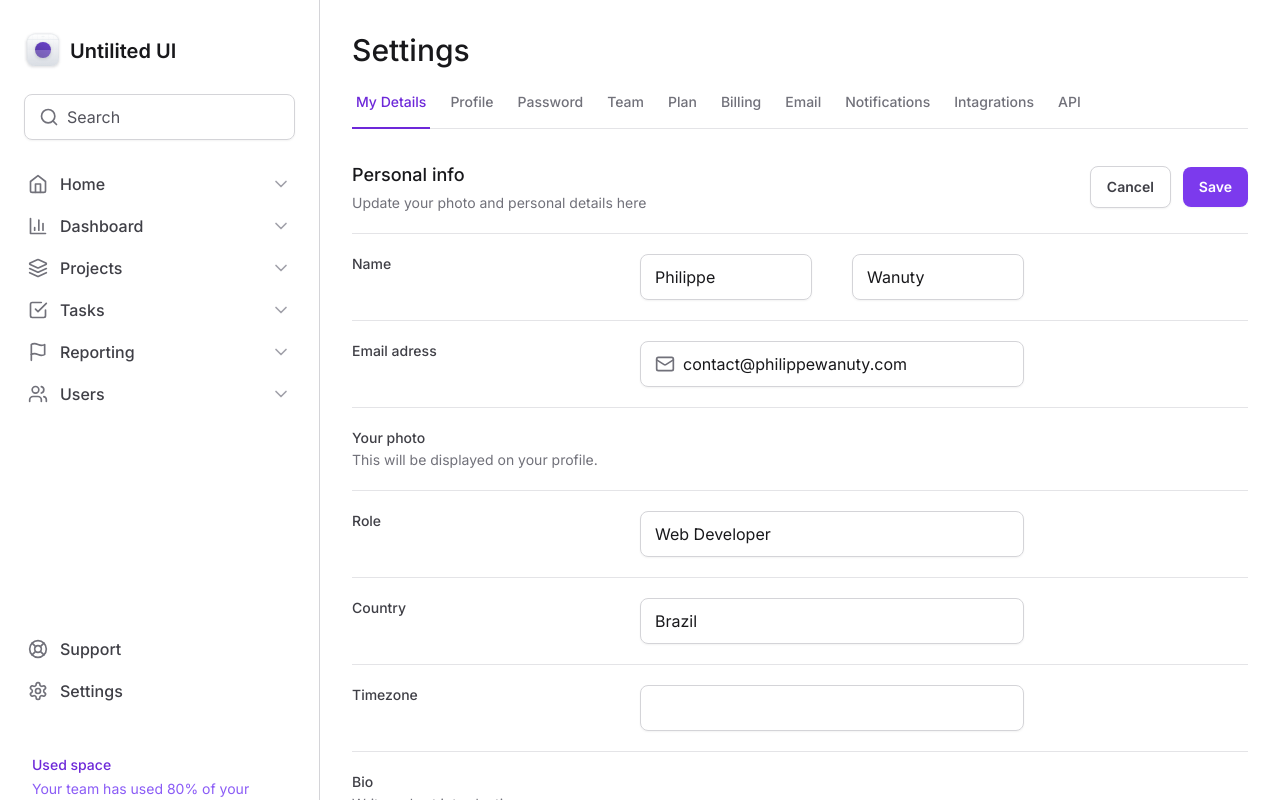
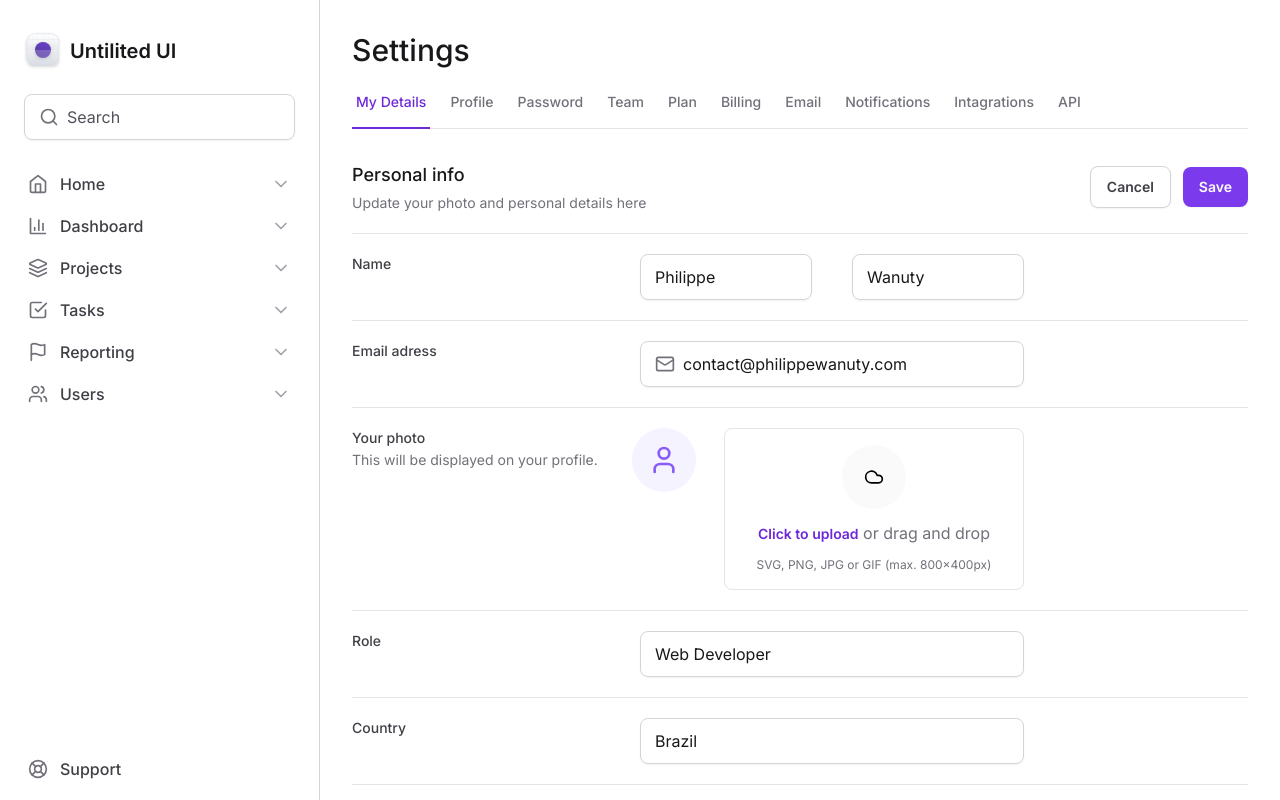
Before and after one commit to philippewanuty/Rocketseat, a Next.js app in the folder Ignite/Tailwind/tailwind-next/: page / in a window 1280 px wide. Shown: the top 800 px of the page. Built offline with nearby package versions, Linux system fonts and the light colour scheme.

Commit message:
Adding complete your foto section

```diff
--- a/Ignite/Tailwind/tailwind-next/src/components/SettingsTabs/BodyPage.tsx
+++ b/Ignite/Tailwind/tailwind-next/src/components/SettingsTabs/BodyPage.tsx
@@ -1,4 +1,4 @@
-import { MailIcon, Search } from 'lucide-react';
+import { Cloud, MailIcon, Search, User } from 'lucide-react';
 import { InputControl, InputPrefix, InputRoot } from '../sidebar/mainNavegation/Input';
 
 export function BodyPage() {
@@ -55,11 +55,26 @@ export function BodyPage() {
 
         {/* Your foto */}
 
-        <div className="flex items-center justify-between border-b  border-zinc-200 pt-5 pb-5  ">
-          <label htmlFor="yourfoto" className="text-sm font-medium text-zinc-700">
+        <div className="grid grid-cols-form border-b  border-zinc-200 pt-5 pb-5  ">
+          <label htmlFor="photo" className="text-sm font-medium text-zinc-700">
             Your photo
             <span className="mt-0.5 block text-sm font-normal text-zinc-500">This will be displayed on your profile.</span>
           </label>
+          <div className="flex items-start gap-5">
+            <div className="bg-violet-50 flex h-16 w-16 items-center justify-center rounded-full">
+              <User className="w-8 h-8 text-violet-500" />
+            </div>
+            <label htmlFor="photo" className="flex-1 mx-2 cursor-pointer flex flex-col items-center gap-3 rounded-lg border border-zinc-200 py-4 px-6 ">
+              <div className="bg-zinc-50 flex h-16 w-16 items-center justify-center rounded-full">
+                <Cloud className="w-5 h-5 " />
+              </div>
+              <span className="font-sm font-normal text-zinc-500">
+                <span className=" text-sm font-semibold text-violet-700 ">Click to upload</span> or drag and drop
+              </span>
+              <span className=" text-xs text-zinc-500">SVG, PNG, JPG or GIF (max. 800x400px)</span>
+            </label>
+            <input type="file" className="sr-only" id="photo" />
+          </div>
         </div>
 
         {/* Role */}
```
